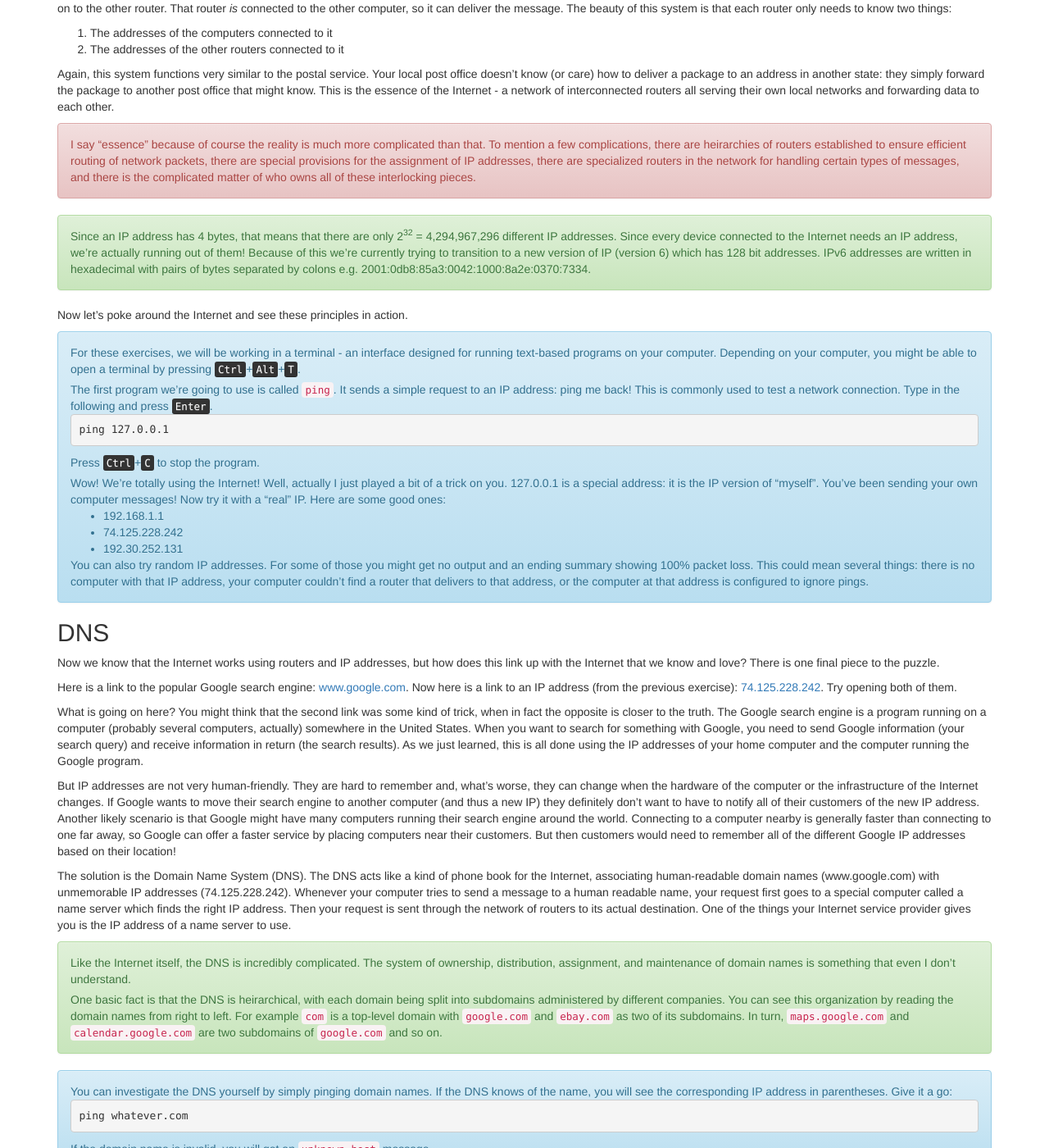
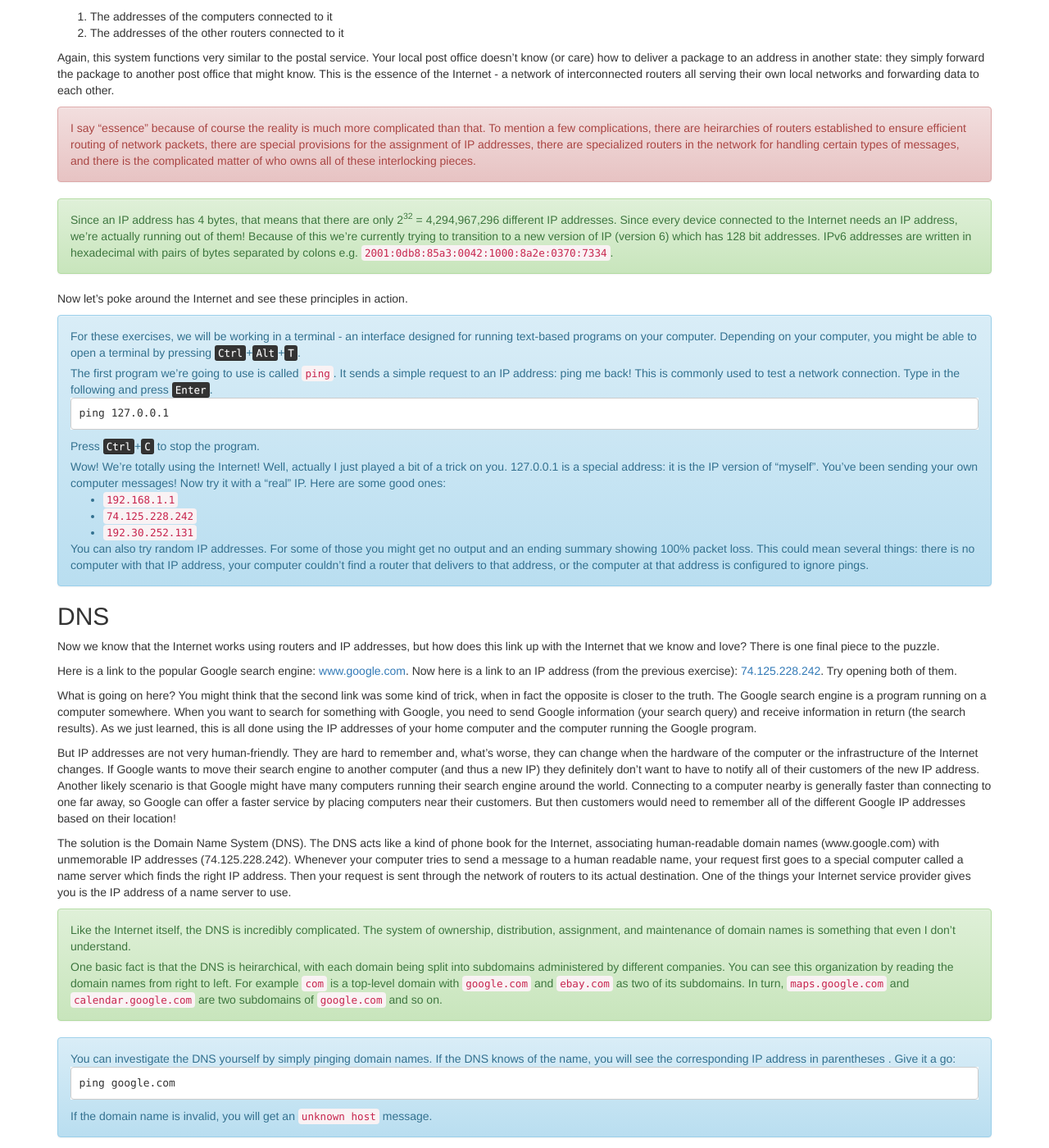
Before and after one commit to silverhammermba/superuser, a Jekyll site: the page built from _posts/2012-02-01-ch2.markdown, in a window 1280 px wide and 1400 px high, scrolled down 1475 px. Shown: the whole window at 82% size. Built offline with Jekyll 4.4.1, drawn with Linux system fonts in a browser that asks for light colours; nearby versions of some CDN libraries; some of the changed text lies outside the part shown.

Commit message:
Remove more HTML using Kramdown syntax

```diff
--- a/_posts/2011-07-01-ch7.markdown
+++ b/_posts/2011-07-01-ch7.markdown
@@ -3,11 +3,6 @@
 title: End of Part 1
 category: part1
 ---
-
-{:definition: .alert .alert-warning }
-{:note: .alert .alert-danger }
-{:deeper: .alert .alert-success }
-{:exercise: .alert .alert-info }
 
 Congratulations are in order! You've finished part 1, which means you have a
 general knowledge of the workings of real computers and a better grasp of
--- a/_posts/2012-02-01-ch2.markdown
+++ b/_posts/2012-02-01-ch2.markdown
@@ -29,10 +29,9 @@
 In the previous chapter we saw an example of a concept that's going to get a lot
 of use moving forward.
 
-<div class="alert alert-warning">
-A <strong>layer</strong> is a protocol that allows for the transmission of
+A **layer** is a protocol that allows for the transmission of
 arbitrary data.
-</div>
+{: definition}
 
 For example, the protocols from the previous chapter could be described as
 layers since the data formats can contain any kind of data. The advantage of
@@ -57,10 +56,9 @@
 details because - as I said - both of these protocols do basically the same
 thing.
 
-<div class="alert alert-warning">
-The <strong>transport layer</strong> is the protocol that is in charge of
+The **transport layer** is the protocol that is in charge of
 packaging data for transmission.
-</div>
+{: definition}
 
 To return to the analogy in the previous chapter, the transport layer tells you
 how to package your data and how the sender and receiver should handle those
@@ -80,9 +78,8 @@
 But who is it sending it to? How do they deliver it? To understand this we first
 need to make a little digression.
 
-<div class="well pull-right">
-<img src="{{ site.baseurl }}/img/isp.png" alt='The connection to your ISP'/>
-</div>
+![The connection to your ISP]({{ site.baseurl }}/img/isp.png)
+{: .well .pull-right}
 
 When you sign up for an Internet service with your cable company, what you're
 really buying is the privilege of connecting your computer to a special kind of
@@ -96,11 +93,10 @@
 neighborhood identify them to the local post office. These computer addresses
 have a very specific form.
 
-<div class="alert alert-warning">
-An <strong>IP address</strong> is a 4 byte number identifying a computer on a
-network. By convention, each byte is written in decimal with periods separating
-bytes e.g. 192.168.1.1 or 255.255.255.0
-</div>
+An **IP address** is a 4 byte number identifying a computer on a network. By
+convention, each byte is written in decimal with periods separating bytes e.g.
+`192.168.1.1` or `255.255.255.0`.
+{: definition}
 
 This situation - many computers connected to a single router - is called a local
 network. The router (again, like a post office) acts as a mediator for messages
@@ -125,33 +121,32 @@
 This is the essence of the Internet - a network of interconnected routers all
 serving their own local networks and forwarding data to each other.
 
-<div class="alert alert-danger">
 I say "essence" because of course the reality is much more complicated than
 that. To mention a few complications, there are heirarchies of routers
 established to ensure efficient routing of network packets, there are special
 provisions for the assignment of IP addresses, there are specialized routers in
 the network for handling certain types of messages, and there is the complicated
 matter of who owns all of these interlocking pieces.
-</div>
+{: note}
 
-<div class="alert alert-success">
 Since an IP address has 4 bytes, that means that there are only 2<sup>32</sup> =
 4,294,967,296 different IP addresses. Since every device connected to the
 Internet needs an IP address, we're actually running out of them! Because of
 this we're currently trying to transition to a new version of IP (version 6)
 which has 128 bit addresses. IPv6 addresses are written in hexadecimal with
-pairs of bytes separated by colons e.g. 2001:0db8:85a3:0042:1000:8a2e:0370:7334.
-</div>
+pairs of bytes separated by colons e.g. `2001:0db8:85a3:0042:1000:8a2e:0370:7334`.
+{: deeper}
 
 Now let's poke around the Internet and see these principles in action.
 
-<div class="alert alert-info">
-<p>
-For these exercises, we will be working in <span class="os linux osx">a terminal</span> <span class="os windows">the command prompt</span> - an
-interface designed for running text-based programs on your computer.
+<div>
+For these exercises, we will be working in
+<span class="os linux osx">a terminal</span>
+<span class="os windows">the command prompt</span> -
+an interface designed for running text-based programs on your computer.
 <span class="os windows">
 To open it, press <kbd>Win</kbd>+<kbd>R</kbd> to open the Run dialog, type
-<code>cmd</code>, and hit OK.
+`cmd`, and hit OK.
 </span>
 <span class="os linux">
 Depending on your computer, you might be able to open a terminal by pressing
@@ -160,37 +155,33 @@
 <span class="os osx">
 In Finder, you can find the terminal under Applications &rarr; Utilities.
 </span>
-</p>
 
-<p>
-The first program we're going to use is called <code>ping</code>. It sends a
+The first program we're going to use is called `ping`. It sends a
 simple request to an IP address: ping me back! This is commonly used to test a
 network connection. Type in the following and press <kbd>Enter</kbd>.
-</p>
-<pre><code>ping 127.0.0.1</code></pre>
-<p class="os osx linux">
+
+    ping 127.0.0.1
+
 Press <kbd>Ctrl</kbd>+<kbd>C</kbd> to stop the program.
-</p>
 
-<p>
 Wow! We're totally using the Internet! Well, actually I just played a bit of a
 trick on you. 127.0.0.1 is a special address: it is the IP version of "myself".
 You've been sending your own computer messages! Now try it with a "real" IP.
 Here are some good ones:
-</p>
-<ul>
-<li>192.168.1.1</li>
-<li>74.125.228.242</li>
-<li>192.30.252.131</li>
-</ul>
-<p>You can also try random IP addresses. For some of those you might get
-<span class="os osx linux">no output</span><span class="os windows"><code>Request
-timed out.</code></span> and an ending summary showing 100% packet loss. This could
-mean several things: there is no computer with that IP address, your computer
-couldn't find a router that delivers to that address, or the computer at that
-address is configured to ignore pings.
-</p>
+
+* `192.168.1.1`
+* `74.125.228.242`
+* `192.30.252.131`
+
+You can also try random IP addresses. For some of those you might get
+<span class="os osx linux">no output</span>
+<span class="os windows">`Request timed out.`</span>
+and an ending summary showing 100% packet loss. This could mean several things:
+there is no computer with that IP address, your computer couldn't find a router
+that delivers to that address, or the computer at that address is configured to
+ignore pings.
 </div>
+{: exercise}
 
 ## DNS ##
 
@@ -198,18 +189,18 @@
 this link up with the Internet that we know and love? There is one final piece
 to the puzzle.
 
-Here is a link to the popular Google search engine: <a href="http://www.google.com">www.google.com</a>.
-Now here is a link to an IP address (from the previous exercise):
-<a href="http://74.125.228.242">74.125.228.242</a>. Try opening both of them.
+Here is a link to the popular Google search engine:
+[www.google.com](http://www.google.com). Now here is a link to an IP address
+(from the previous exercise): [74.125.228.242](http://74.125.228.242). Try
+opening both of them.
 
 What is going on here? You might think that the second link was some kind of
 trick, when in fact the opposite is closer to the truth. The Google search
-engine is a program running on a computer (probably several computers, actually)
-somewhere in the United States. When you want to search for something with
-Google, you need to send Google information (your search query) and receive
-information in return (the search results). As we just learned, this is all done
-using the IP addresses of your home computer and the computer running the Google
-program.
+engine is a program running on a computer somewhere. When you want to search for
+something with Google, you need to send Google information (your search query)
+and receive information in return (the search results). As we just learned, this
+is all done using the IP addresses of your home computer and the computer
+running the Google program.
 
 But IP addresses are not very human-friendly. They are hard to remember
 and, what's worse, they can change when the hardware of the computer or the
@@ -231,26 +222,32 @@
 the things your Internet service provider gives you is the IP address of a name
 server to use.
 
-<div class="alert alert-success">
-<p>Like the Internet itself, the DNS is incredibly complicated. The system of
+<div>
+Like the Internet itself, the DNS is incredibly complicated. The system of
 ownership, distribution, assignment, and maintenance of domain names is
-something that even I don't understand.</p>
-<p>One basic fact is that the DNS is heirarchical, with each domain being split
+something that even I don't understand.
+
+One basic fact is that the DNS is heirarchical, with each domain being split
 into subdomains administered by different companies. You can see this
-organization by reading the domain names from right to left. For example
-<code>com</code> is a top-level domain with <code>google.com</code> and
-<code>ebay.com</code> as two of its subdomains.  In turn,
-<code>maps.google.com</code> and <code>calendar.google.com</code> are two
-subdomains of <code>google.com</code> and so on.</p>
+organization by reading the domain names from right to left. For example `com`
+is a top-level domain with `google.com` and `ebay.com` as two of its subdomains.
+In turn, `maps.google.com` and `calendar.google.com` are two subdomains of
+`google.com` and so on.
 </div>
+{: deeper}
 
-<div class="alert alert-info">
+<div>
 You can investigate the DNS yourself by simply pinging domain names. If the DNS
-knows of the name, you will see the corresponding IP address in <span class="os
-osx linux">parentheses</span><span class="os windows">brackets</span>.
+knows of the name, you will see the corresponding IP address in
+<span class="os osx linux">parentheses</span>
+<span class="os windows">brackets</span>.
 Give it a go:
-<pre><code>ping whatever.com</code></pre>
-If the domain name is invalid, you will get <span class="os osx linux">an <code>unknown
-host</code></span><span class="os windows">a <code>could not find host</code></span>
+
+    ping google.com
+
+If the domain name is invalid, you will get
+<span class="os osx linux">an `unknown host`</span>
+<span class="os windows">a `could not find host`</span>
 message.
 </div>
+{: exercise}
```
Also changed, not shown: _posts/2011-04-06-ch4.markdown (+34 -42 lines), _posts/2011-05-01-ch5.markdown (+3 -4 lines), _posts/2011-06-01-ch6.markdown (+38 -60 lines), _posts/2012-01-01-ch1.markdown (+25 -33 lines).
